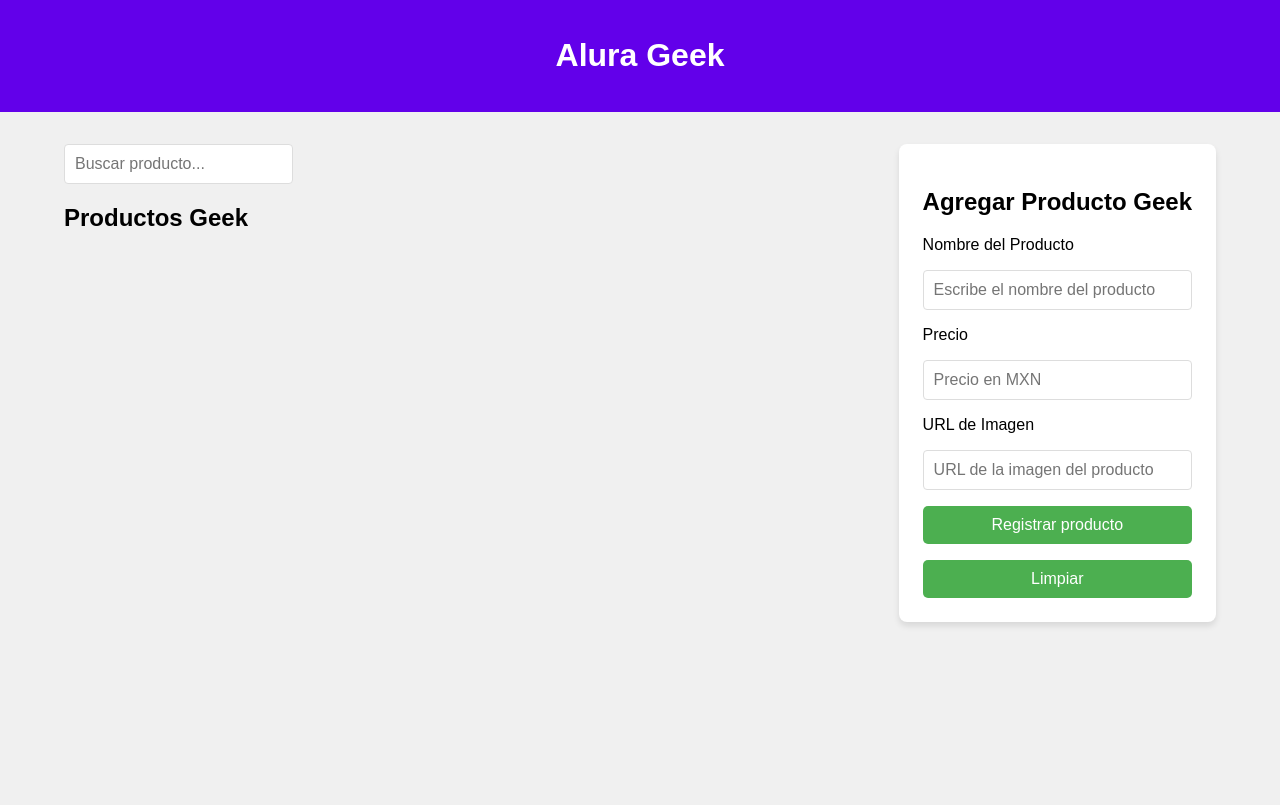
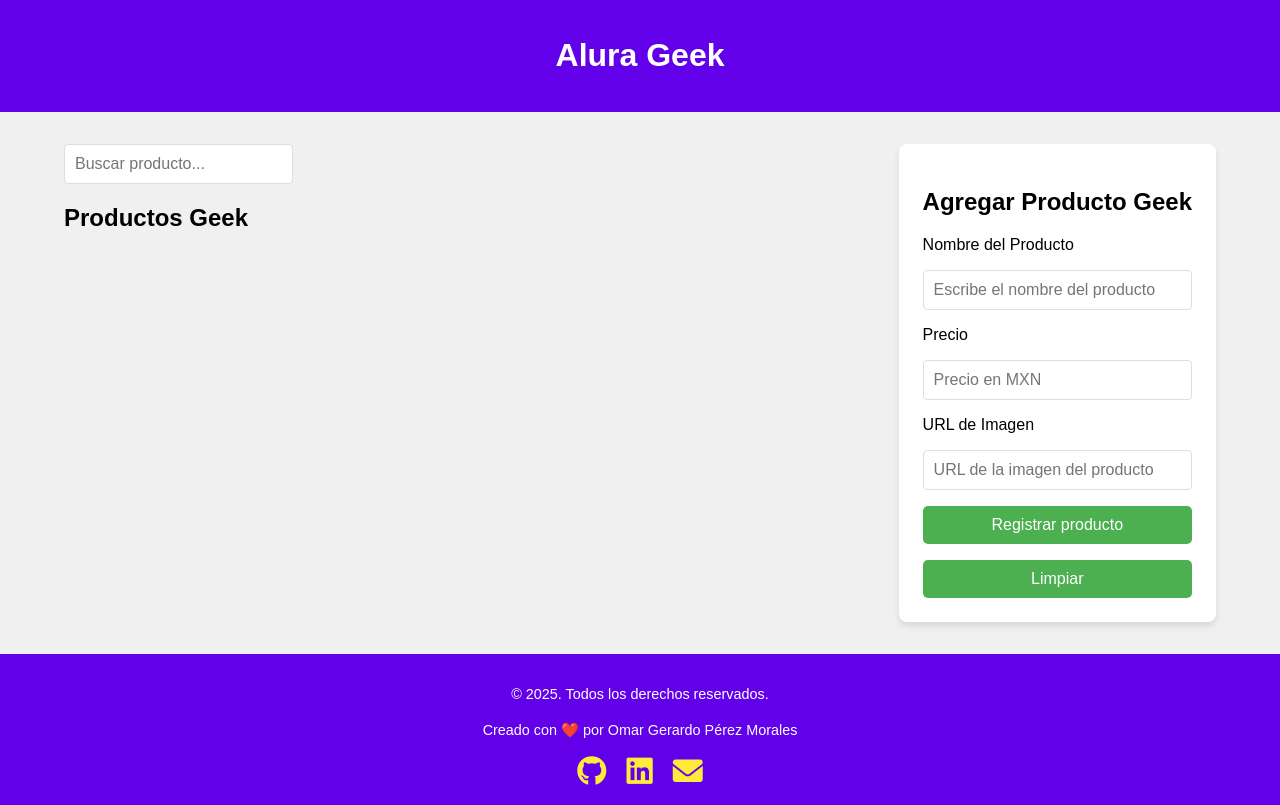
Before and after one commit to omarperez0877/alura-geek, a website: page index.html in a window 1280 px wide. Drawn offline with Linux system fonts and the light colour scheme; no server answers.

Commit message:
Añadiendo el rodapie a la página

```diff
--- a/css/miestilo.css
+++ b/css/miestilo.css
@@ -117,6 +117,37 @@ button:hover {
   transform: scale(1.05);
 }
 
+footer {
+  background-color: #6200ea;
+  color: #fff;
+  padding: 1rem;
+  text-align: center;
+  margin-top: 2rem;
+}
+
+.footer-content {
+  max-width: 1200px;
+  margin: 0 auto;
+  font-size: 0.9rem;
+  line-height: 1.5;
+}
+
+.footer-links {
+  margin-top: 0.5rem;
+}
+
+.footer-links a {
+  color: #ffeb3b;
+  margin: 0 0.5rem;
+  text-decoration: none;
+  transition: color 0.3s ease;
+}
+
+.footer-links a:hover {
+  color: #ffc107;
+}
+
+
 /* Dispositivos pequeños: celulares */
 @media (max-width: 600px) {
   header {
--- a/index.html
+++ b/index.html
@@ -5,6 +5,7 @@
   <meta charset="UTF-8">
   <meta name="viewport" content="width=device-width, initial-scale=1.0">
   <title>Alura Geek</title>
+  <link rel="stylesheet" href="https://cdnjs.cloudflare.com/ajax/libs/font-awesome/6.0.0-beta3/css/all.min.css">
   <link rel="stylesheet" href="css/miestilo.css">
 </head>
 
@@ -37,6 +38,24 @@
       <div id="products-list" class="products-list"></div>
     </section>
   </main>
+  <footer>
+    <div class="footer-content">
+      <p>&copy; 2025. Todos los derechos reservados.</p>
+      <p>Creado con ❤️ por Omar Gerardo Pérez Morales</p>
+      <div class="footer-links">
+        <a href="https://github.com/omarperez0877" target="_blank">
+          <i class="fab fa-github" style="font-size: 30px;"></i>
+        </a>
+        <a href="https://www.linkedin.com/in/omar-gerardo-p%C3%A9rez-morales-7b919b58/" target="_blank">
+          <i class="fab fa-linkedin" style="font-size: 30px;"></i>
+        </a>
+        <a href="mailto:omarg.perezm@gmail.com">
+          <i class="fas fa-envelope" style="font-size: 30px;"></i>
+        </a>
+      </div>
+    </div>
+  </footer>
+
   <script src="js/miscript.js"></script>
 </body>
 
```
